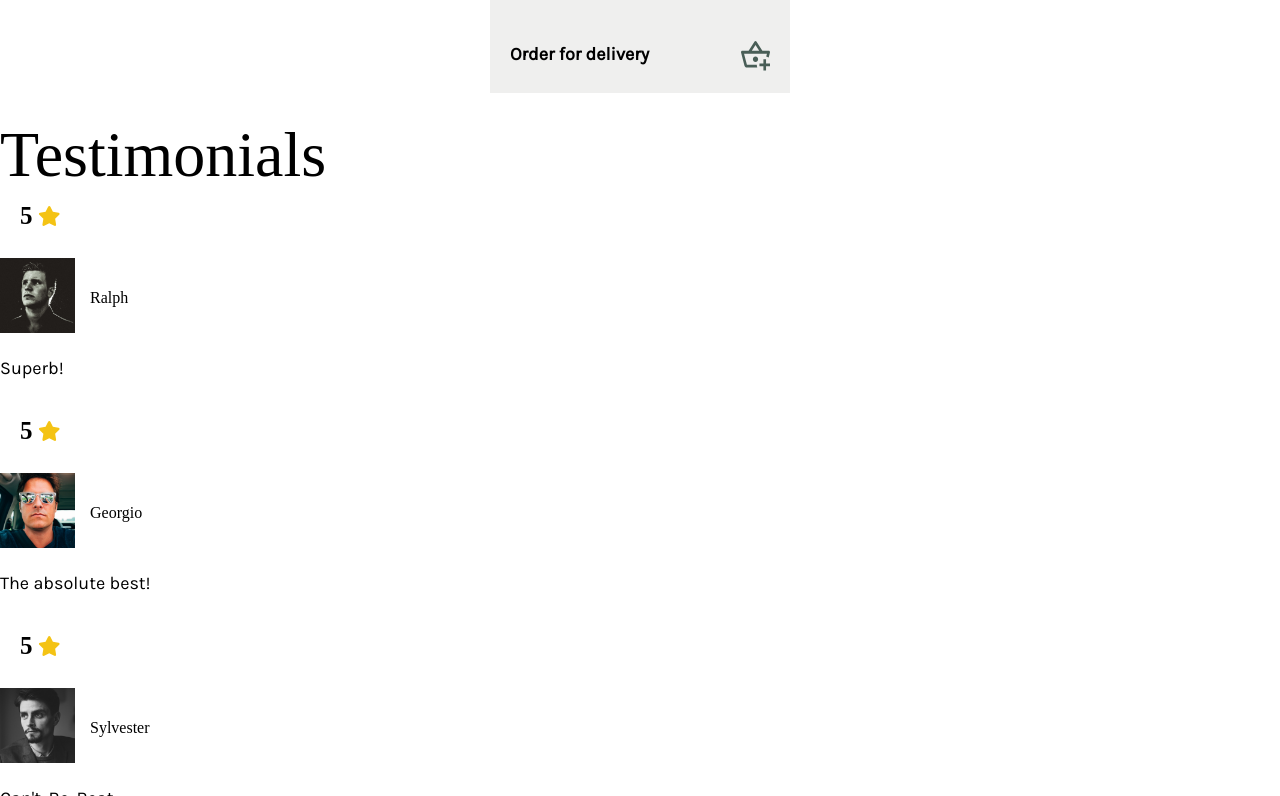
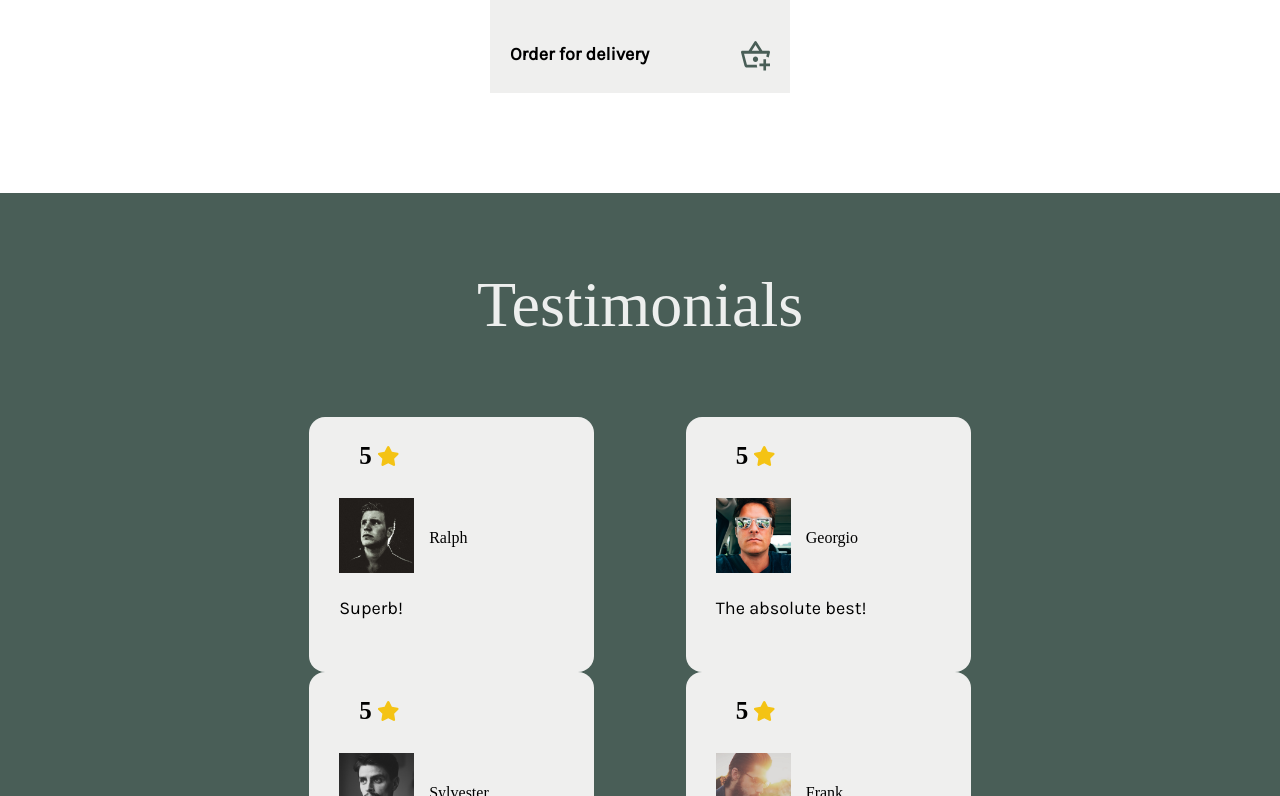
Before and after one commit to horoserp/Capstone, a React (Create React App) app: page / in a window 1280 px wide. Shown: the part 1804-2600 px from the top of the page. Built offline with nearby package versions, Linux system fonts and the light colour scheme; a web font is replaced by a local one.

Commit message:
Style testimonials.

```diff
--- a/src/App.css
+++ b/src/App.css
@@ -107,7 +107,7 @@ button:hover {
     background-color: #EE9972;
 }
 
-#pad {
+.pad {
     padding: 75px 0 75px 0;
 }
 
@@ -137,6 +137,19 @@ button:hover {
     float: right;
 }
 
+.review {
+    height: 225px;
+    width: 225px;
+    padding: 15px 30px;
+    background-color: #EFEFEE;
+    border-radius: 16px;
+}
+
+.review-image {
+    height: 75px;
+    width: 75px;
+}
+
 @media (max-width: 600px) {
     .container {
         gap: 10px 0;
--- a/src/Components/Highlights.js
+++ b/src/Components/Highlights.js
@@ -23,9 +23,10 @@ const menuItems = [
 
 function Highlights() {
     return (
-        <section className="container">
-            <h1 id="pad">This weeks specials!</h1>
+        <section className="container pad">
+            <h1 style={{paddingBottom: 75}}>This weeks specials!</h1>
             <button
+                style={{marginBottom: 75}}
                 onClick={ (e) => {
                     e.preventDefault();
                     window.location.href="/highlights";
--- a/src/Components/Homepage.js
+++ b/src/Components/Homepage.js
@@ -10,7 +10,9 @@ function Homepage() {
                 <Hero/>
             </div>
             <Highlights/>
-            <Testimonials/>
+            <div className='primary-b'>
+                <Testimonials/>
+            </div>
             <About/>
         </>
     )
--- a/src/Components/ReviewCard.js
+++ b/src/Components/ReviewCard.js
@@ -16,8 +16,8 @@ const ReviewCard = ({ rating, imageSrc, name, comment }) => {
                 />
             </h3>
             <br></br>
-            <div style={{}}>
-                <img src={imageSrc} alt={name} style={{width: 75, height: 75}} />
+            <div>
+                <img src={imageSrc} alt={name} className="review-image" />
                 <span style={{paddingLeft: "15px", position: "relative", top: "-30px"}}>{name}</span>
             </div>
             <br></br>
--- a/src/Components/Testimonials.js
+++ b/src/Components/Testimonials.js
@@ -29,9 +29,9 @@ const reviews = [
 
 function Testimonials() {
     return(
-        <section>
-            <h1>Testimonials</h1>
-            <div style={{gap: "0 50px"}}>
+        <section className="pad">
+            <h1 style={{textAlign: "center", paddingBottom: 75, color: "#EDEFEE"}}>Testimonials</h1>
+            <div className="container">
                 {reviews.map((review) => (
                     <ReviewCard
                         key={review.name}
```
